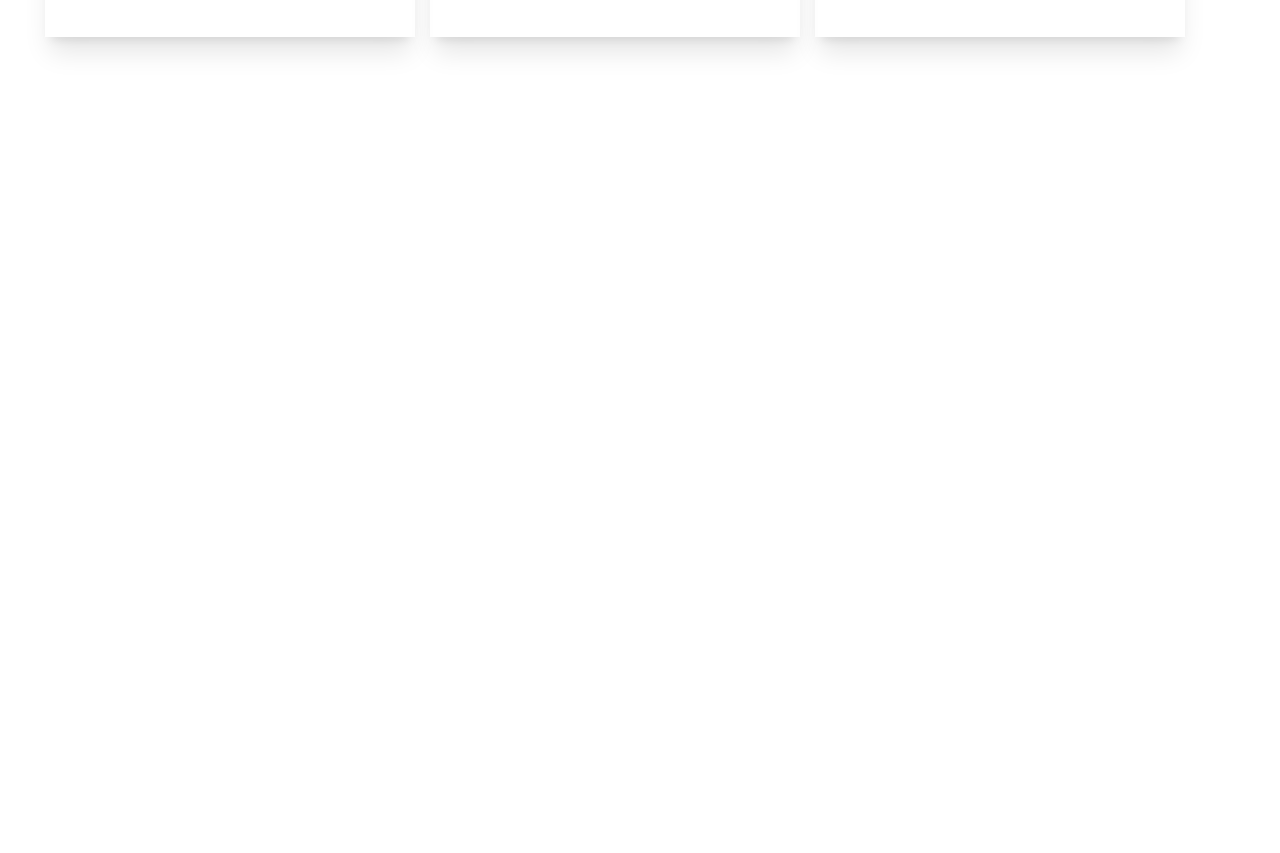
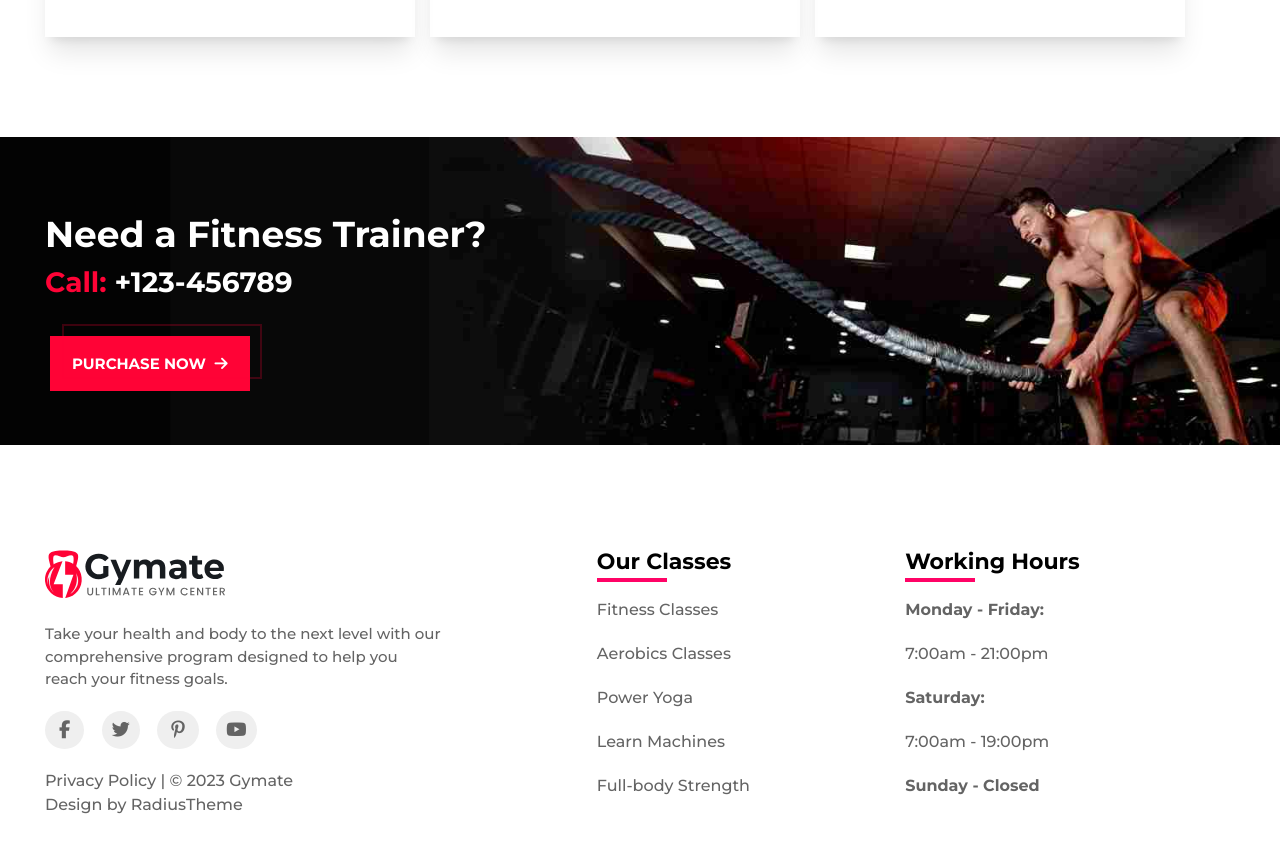
Before and after one commit to jpzambranoleon/gymate, a React (Vite) app: page / in a window 1280 px wide. Shown: the part 9200-10053 px from the top of the page. Before the commit the page ends 9337 px from the top, so only its background shows below. Built offline with nearby package versions, Linux system fonts and the light colour scheme.

Commit message:
modified files

```diff
--- a/src/App.jsx
+++ b/src/App.jsx
@@ -2,6 +2,7 @@ import { useState } from "react";
 import { BrowserRouter as Router, Route, Routes } from "react-router-dom";
 import Home from "./views/Home";
 import Navbar from "./components/Navbar/Navbar";
+import Footer from "./components/Footer";
 
 function App() {
   return (
@@ -10,6 +11,7 @@ function App() {
         <Routes>
           <Route path="/" element={<Home />} />
         </Routes>
+        <Footer />
       </Router>
     </>
   );
--- a/src/index.css
+++ b/src/index.css
@@ -658,6 +658,18 @@ body {
   background-repeat: no-repeat;
 }
 
+/* cta banner */
+
+.cta-banner-btn {
+  padding: 18px 22px;
+}
+
+/* gallery */
+
+.gallery-cta {
+  display: none;
+}
+
 /* scrollbar ------------------------- */
 
 /* Firefox */
--- a/src/views/Home.jsx
+++ b/src/views/Home.jsx
@@ -2,6 +2,7 @@ import About from "../components/About/About";
 import Blog from "../components/Blog/Blog";
 import BmiCalc from "../components/BmiCalc";
 import ChooseUs from "../components/ChooseUs";
+import CtaBanner from "../components/CtaBanner";
 import Featured from "../components/Featured";
 import Gallery from "../components/Gallery";
 import Hero from "../components/Hero";
@@ -22,6 +23,7 @@ export default function Home() {
       <BmiCalc />
       <Pricing />
       <Blog />
+      <CtaBanner />
     </>
   );
 }
```
